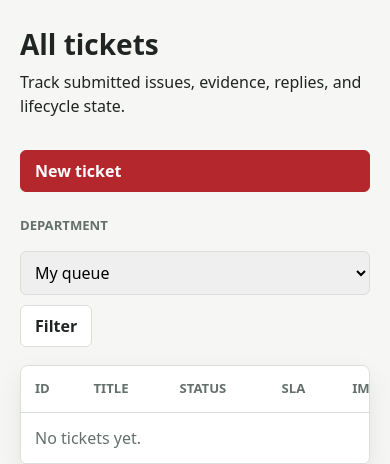
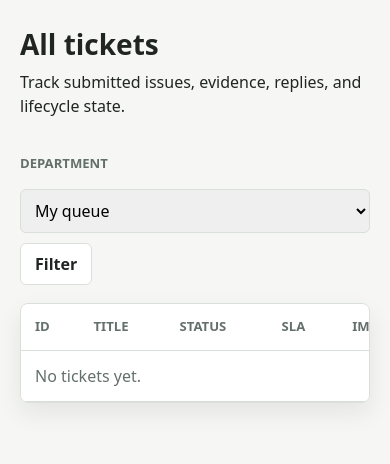
Before and after one commit to RusDavies/open-response-center, a Django app: page / in a window 390 px wide. Shown: the part 64-528 px from the top of the page. Run offline with Django 5.2, Linux system fonts and the light colour scheme; the visitor is signed in with stand-in values (Sample User, id 1); data comes from the database, SQL or seed files in the repository; data that the repository does not hold is empty.

Commit message:
Hide duplicate mobile ticket CTA

```diff
--- a/tickets/static/tickets/app.css
+++ b/tickets/static/tickets/app.css
@@ -1042,6 +1042,10 @@ dd {
     white-space: nowrap;
   }
 
+  .desktop-page-action {
+    display: none;
+  }
+
   .detail-grid,
   .ticket-workspace {
     grid-template-columns: 1fr;
--- a/tickets/templates/tickets/ticket_list.html
+++ b/tickets/templates/tickets/ticket_list.html
@@ -8,7 +8,7 @@
     <h1>{% if user.is_staff %}All tickets{% else %}My tickets{% endif %}</h1>
     <p>Track submitted issues, evidence, replies, and lifecycle state.</p>
   </div>
-  <a class="button primary" href="{% url 'ticket-create' %}">New ticket</a>
+  <a class="button primary desktop-page-action" href="{% url 'ticket-create' %}">New ticket</a>
 </section>
 
 {% if user.is_staff %}
```
Also changed, not shown: tests/test_ticket_flow.py (+1 -0 lines).
